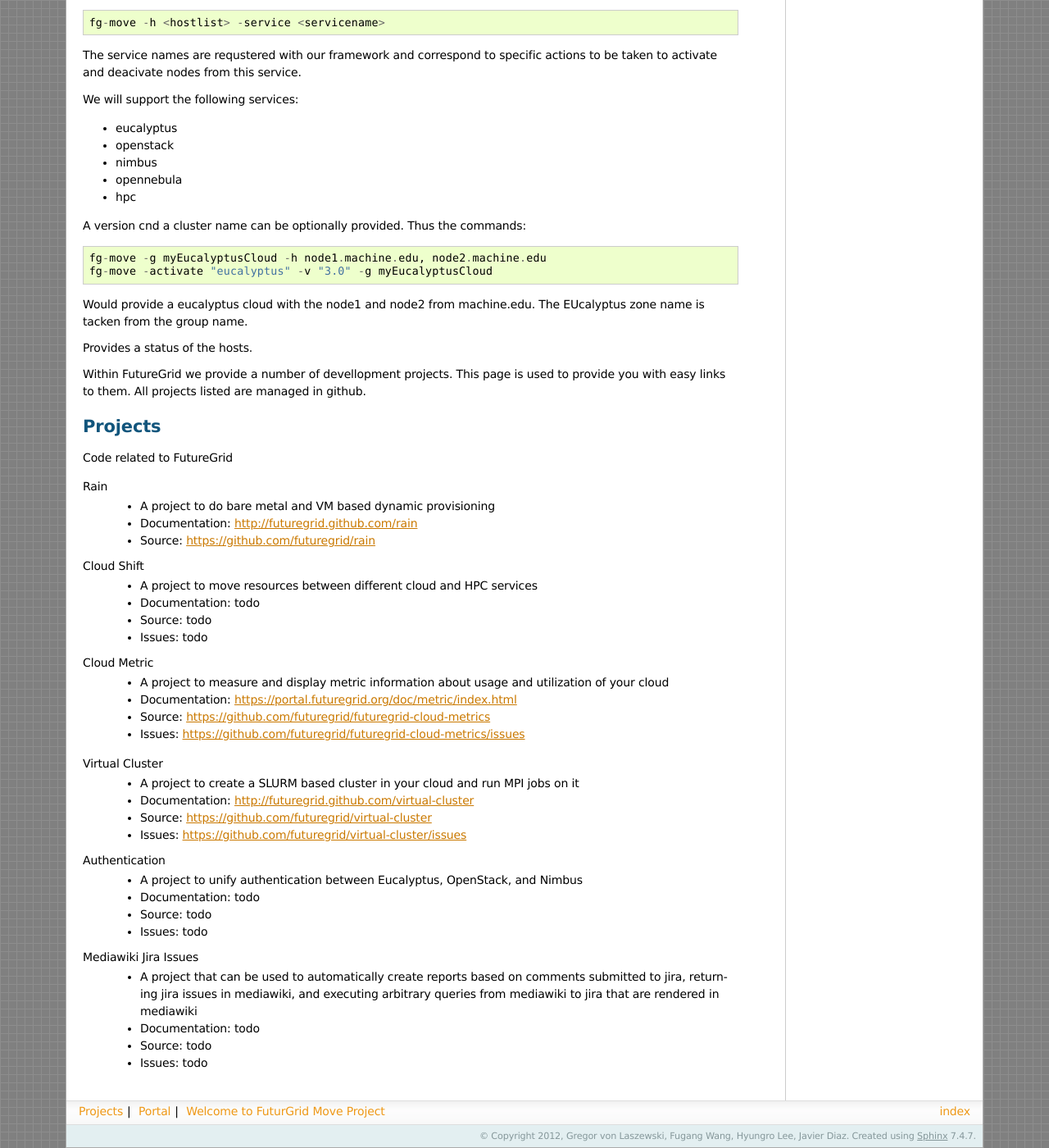
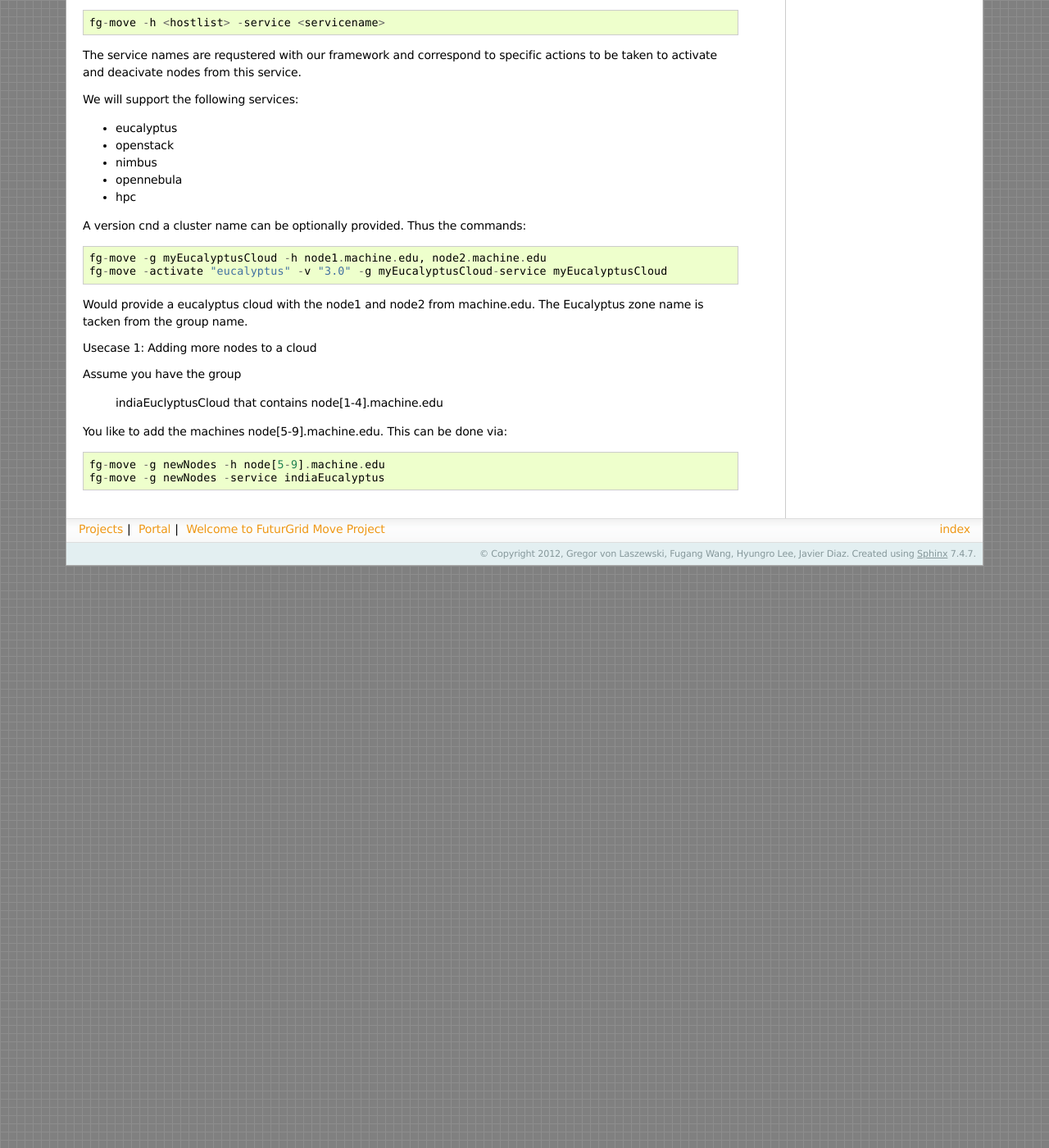
Before and after one commit to futuregrid/rain-move, a Sphinx documentation site: the page built from doc/source/index.rst, in a window 1280 px wide and 1400 px high, scrolled down 780 px. Shown: the whole window at 82% size. Built offline with Sphinx 7.4.7, drawn with Linux system fonts in a browser that asks for light colours; formulas are drawn with MathJax 3; some of the changed text lies outside the part shown.

Commit message:
gh-pages framework

```diff
--- a/doc/source/index.rst
+++ b/doc/source/index.rst
@@ -50,10 +50,21 @@ A version cnd a cluster name can be optionally provided. Thus the
 commands::
 
   fg-move -g myEucalyptusCloud -h node1.machine.edu, node2.machine.edu
-  fg-move -activate "eucalyptus" -v "3.0" -g myEucalyptusCloud
+  fg-move -activate "eucalyptus" -v "3.0" -g myEucalyptusCloud-service myEucalyptusCloud
 
 Would provide a eucalyptus cloud with the node1 and node2 from
-machine.edu. The EUcalyptus zone name is tacken from the group name.
+machine.edu. The Eucalyptus zone name is tacken from the group name.
+
+Usecase 1: Adding more nodes to a cloud
+
+Assume you have the group
+
+  indiaEuclyptusCloud that contains node[1-4].machine.edu
+
+You like to add the machines node[5-9].machine.edu. This can be done via::
+
+  fg-move -g newNodes -h node[5-9].machine.edu
+  fg-move -g newNodes -service indiaEucalyptus
 
 
 
@@ -61,64 +72,6 @@ machine.edu. The EUcalyptus zone name is tacken from the group name.
 
 
 
-Provides a status of the hosts.
-
-
-
-
-
-
-
-
-
-
-
-
-
-Within FutureGrid we provide a number of devellopment projects. This
-page is used to provide you with easy links to them. All projects
-listed are managed in github.
-
-Projects
-============
-
-Code related to FutureGrid
-
-Rain
-  * A project to do bare metal and VM based dynamic provisioning
-  * Documentation: http://futuregrid.github.com/rain
-  * Source: https://github.com/futuregrid/rain
-
-Cloud Shift
-  * A project to move resources between different cloud and HPC services
-  * Documentation: todo
-  * Source: todo
-  * Issues: todo
-
-Cloud Metric
-  * A project to measure and display metric information about usage and utilization of your cloud
-  * Documentation: https://portal.futuregrid.org/doc/metric/index.html
-  * Source: https://github.com/futuregrid/futuregrid-cloud-metrics
-  * Issues: https://github.com/futuregrid/futuregrid-cloud-metrics/issues
-..  Documentation: https://futuregrid.github.com/futuregrid-cloud-metrics
-
-Virtual Cluster
-  * A project to create a SLURM based cluster in your cloud and run MPI jobs on it
-  * Documentation: http://futuregrid.github.com/virtual-cluster
-  * Source: https://github.com/futuregrid/virtual-cluster
-  * Issues: https://github.com/futuregrid/virtual-cluster/issues
-
-Authentication
-  * A project to unify authentication between Eucalyptus, OpenStack, and Nimbus
-  * Documentation: todo
-  * Source: todo
-  * Issues: todo
-
-Mediawiki Jira Issues
-  * A project that can be used to automatically create reports based on comments submitted to jira, returning jira issues in mediawiki, and executing arbitrary queries from mediawiki to jira that are rendered in mediawiki
-  * Documentation: todo
-  * Source: todo
-  * Issues: todo
 
 
 .. toctree::
```
